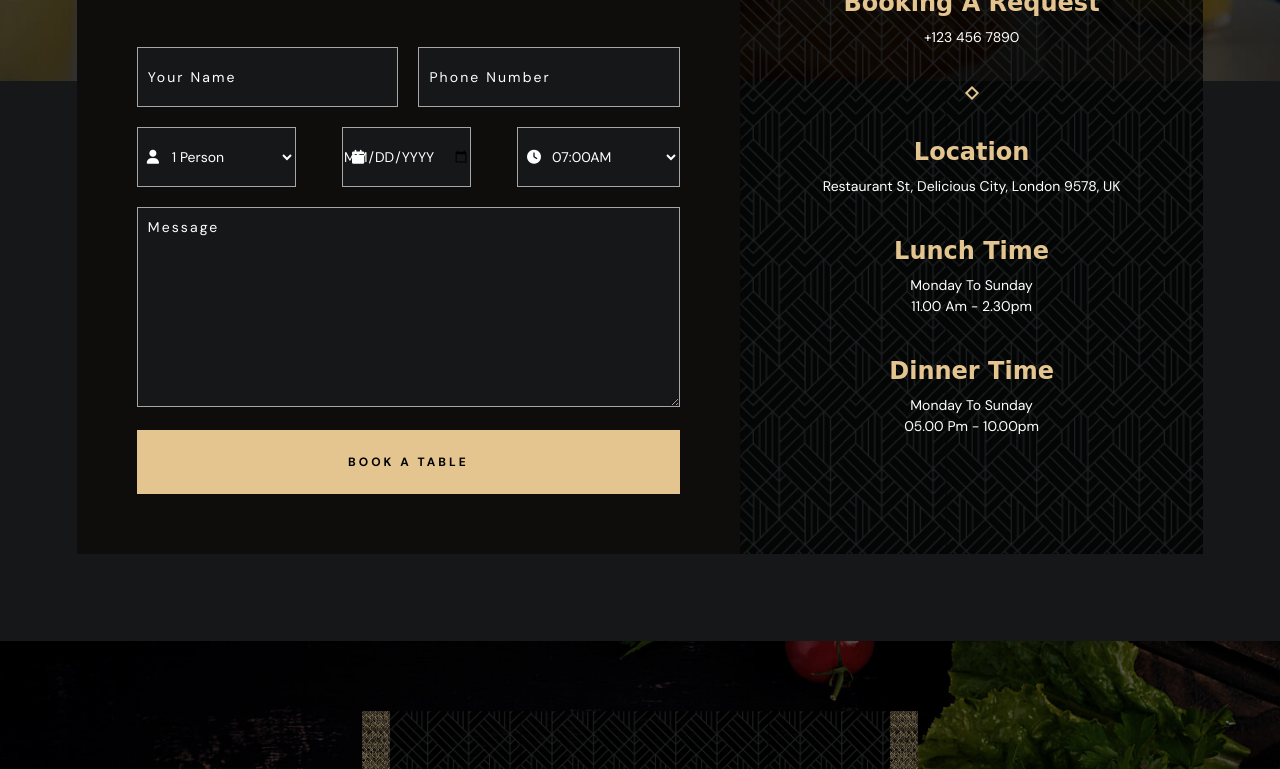
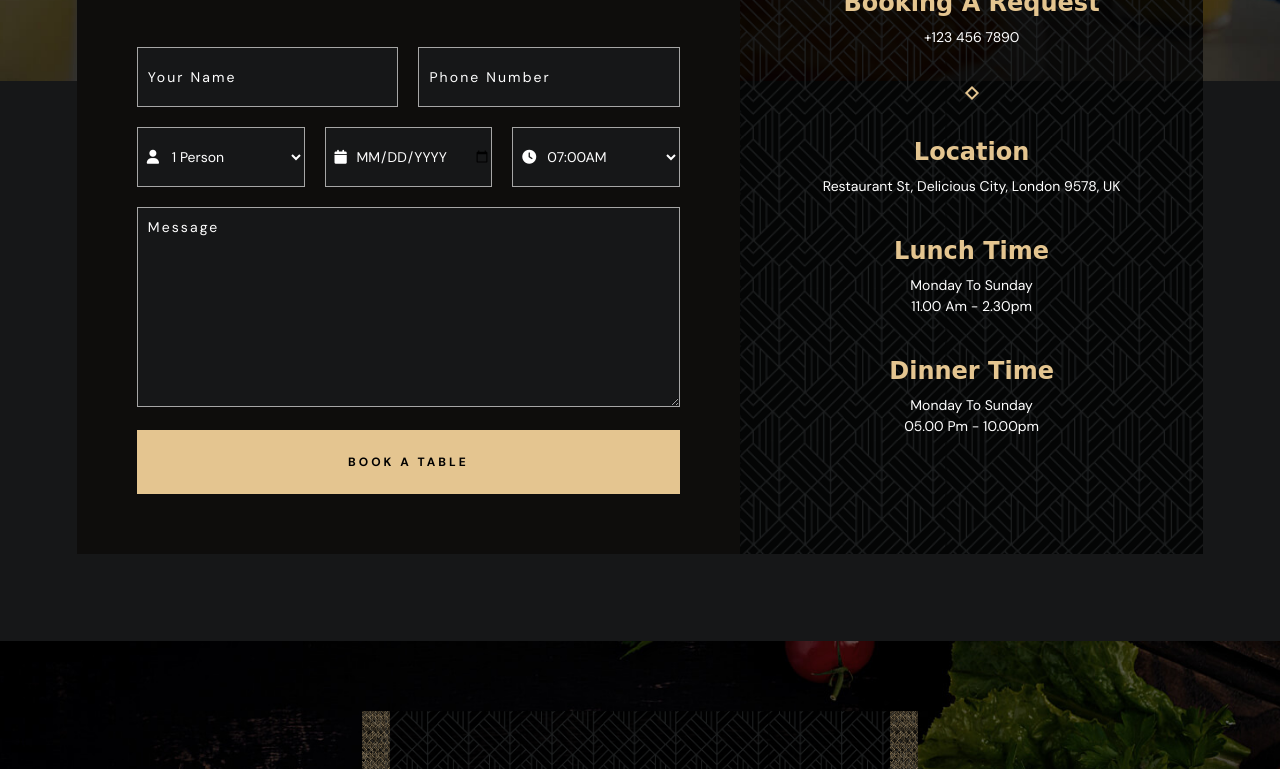
Before and after one commit to Jo-shua09/grilli-restaurant, a plain HTML site: page contact.html in a window 1280 px wide. Shown: the part 868-1637 px from the top of the page. Drawn offline with nearby package versions, Linux system fonts and the light colour scheme; a web font is replaced by a local one.

Commit message:
eleventh commit

```diff
--- a/style.css
+++ b/style.css
@@ -1236,7 +1236,13 @@ section.reserve {
   width: 100%;
   justify-content: space-between;
 }
+.select,
+.day,
+.select {
+  flex: 1 1 15rem;
+}
 .reserve .reserve-container .reserve-form .persons input {
+  padding-left: 3rem;
   width: 100%;
   height: 6rem;
   font-size: var(--fontSize-label-1);
```
